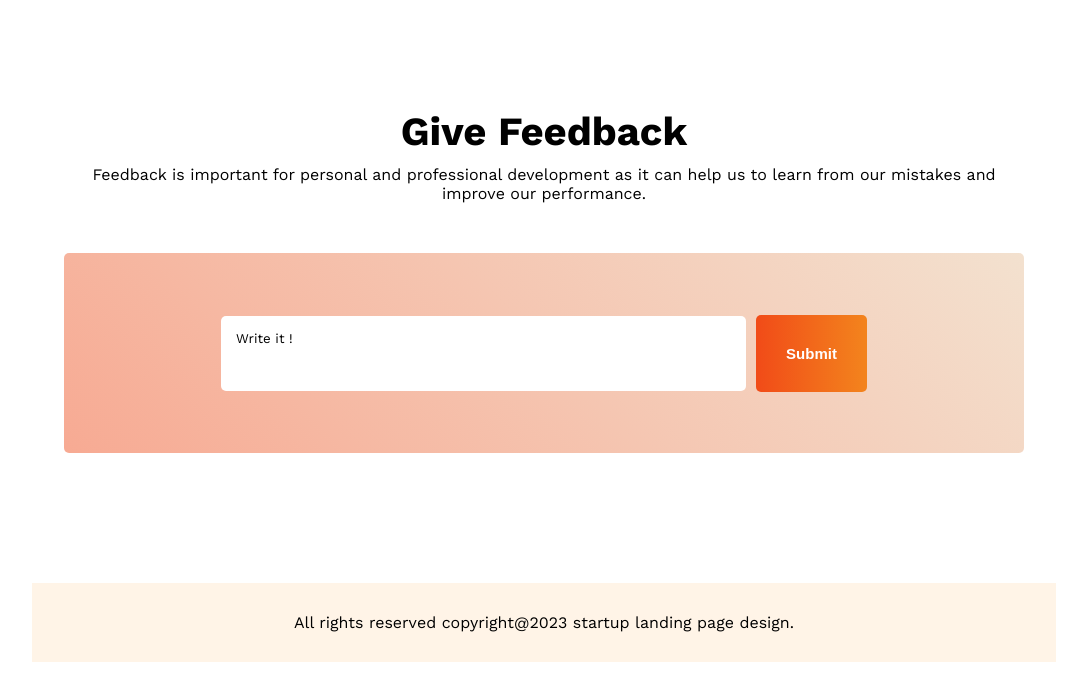
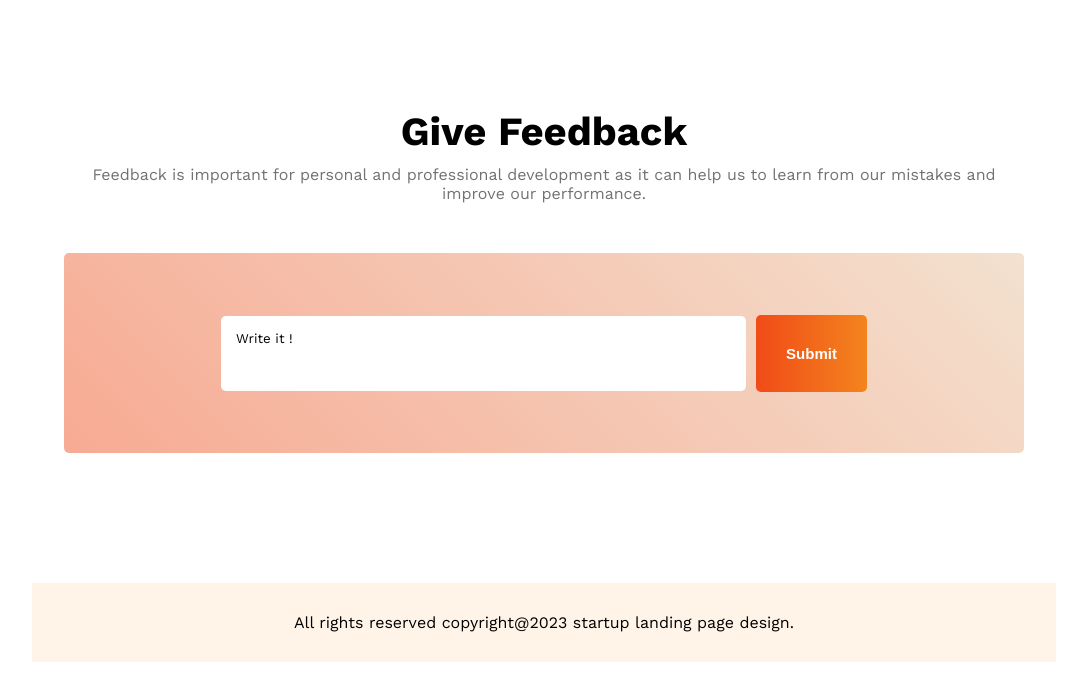
Before and after one commit to sahik7/g3-architects, a plain HTML site: page index.html in a window 1280 px wide. Shown: the part 3433-4133 px from the top of the page, without its empty margins (96-1183 px from the left). Drawn offline with nearby package versions, Linux system fonts and the light colour scheme.

Commit message:
final revise

```diff
--- a/styles/styles.css
+++ b/styles/styles.css
@@ -317,6 +317,7 @@ section {
 }
 .feedback-description{
     margin-top:10px;
+    color: #727272;
 }
 .feedback-area{
     border: none;
@@ -349,11 +350,3 @@ section {
     background-color: #FFF4E7;
     padding: 30px 0;
 }
-
-
-
-
-
-
-
-/* Responsive Layout */
```
Also changed, not shown: styles/responsive-mobile.css (+17 -2 lines).
